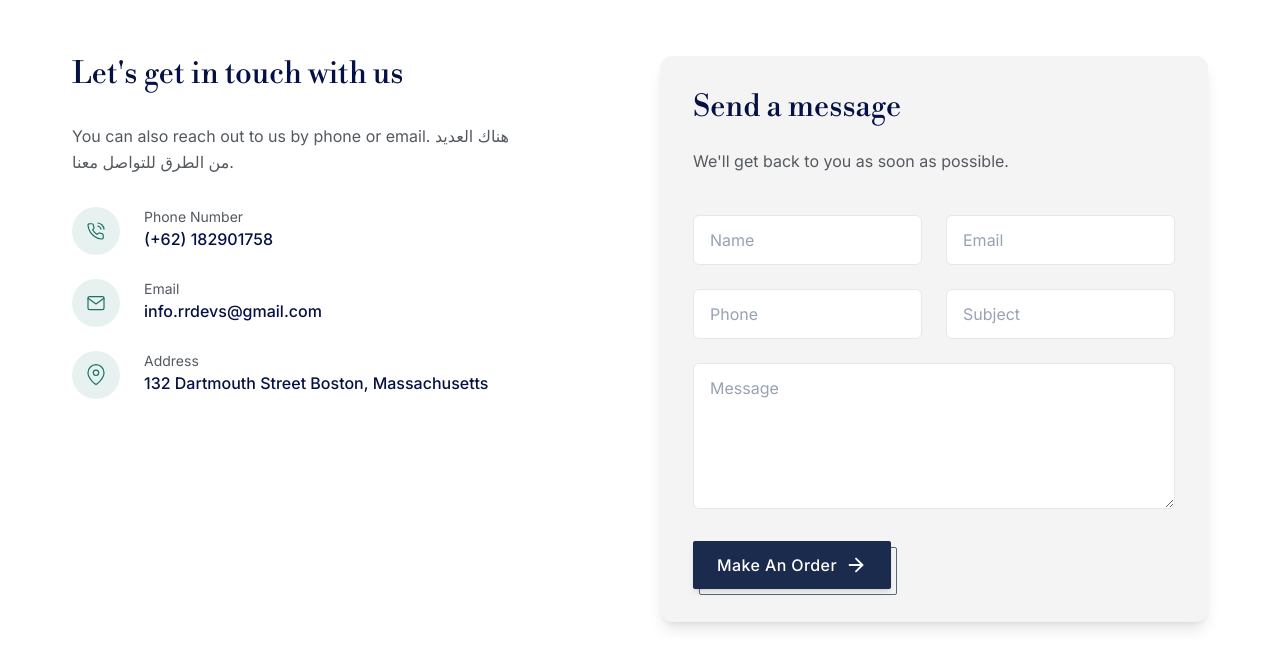
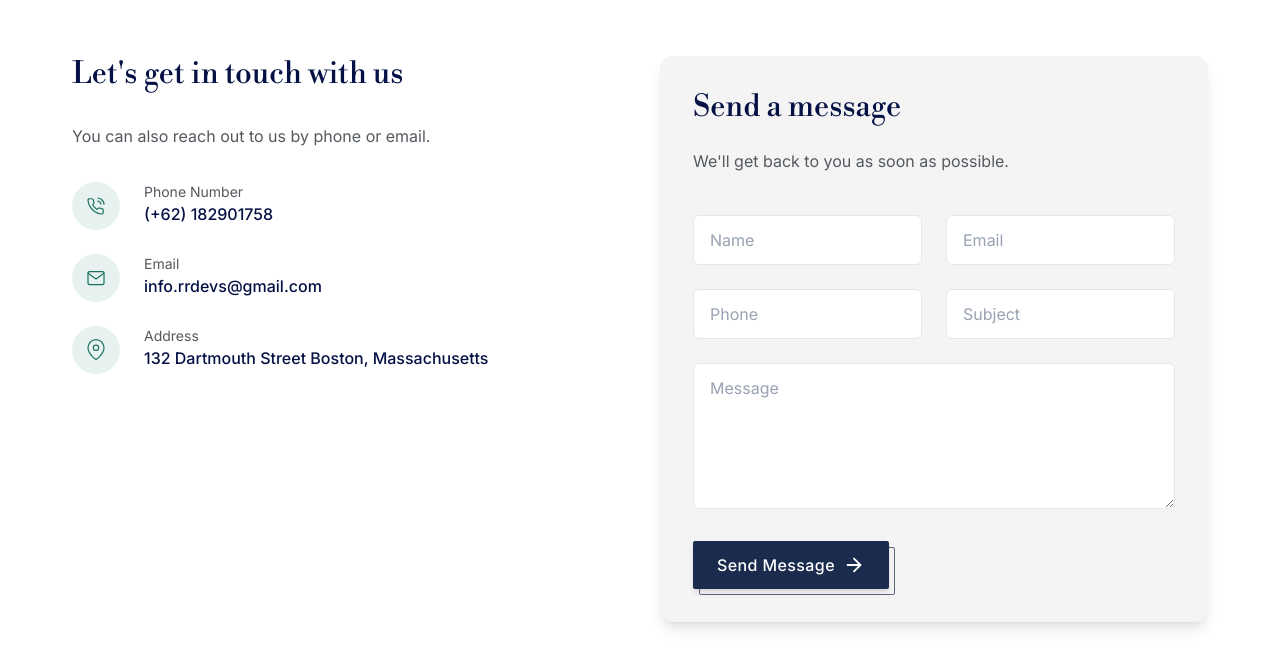
Before and after one commit to MarwaElgorn/Mithaq-Wedding-Planning-Platform, a React (Vite) app: page /#/contact in a window 1280 px wide. Shown: the part 605-1272 px from the top of the page. Built offline with nearby package versions, Linux system fonts and the light colour scheme; no server answers; a web font is replaced by a local one.

Commit message:
enhancememt

```diff
--- a/src/components/layout/contact/ContactSection.jsx
+++ b/src/components/layout/contact/ContactSection.jsx
@@ -101,8 +101,8 @@ export default function ContactSection() {
               Let's get in touch with us
             </h2>
             <p className="text-md text-footer-light mb-10 max-w-md dark:text-gray-300">
-              You can also reach out to us by phone or email. هناك العديد من
-              الطرق للتواصل معنا.
+              You can also reach out to us by phone or email.
+
             </p>
             <div className="space-y-6">
               {info.map((item, index) => (
@@ -190,7 +190,7 @@ export default function ContactSection() {
                     size="md"
                     className="bg-[--primary] dark:bg-green-700 hover:bg-[--primary-dark] dark:hover:bg-green-800 text-white"
                   >
-                    Make An Order
+                 Send Message
                   </SharedButton>
                 </motion.div>
               </div>
```
